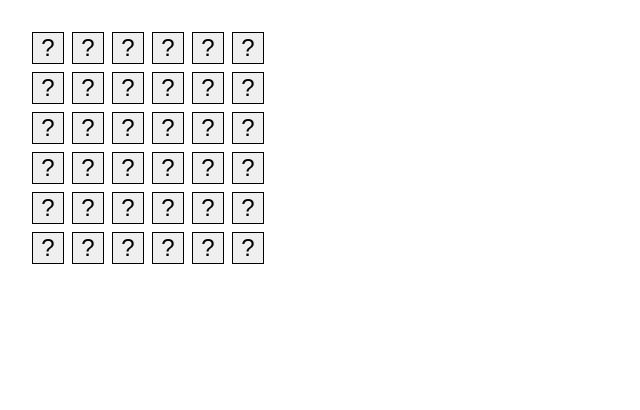
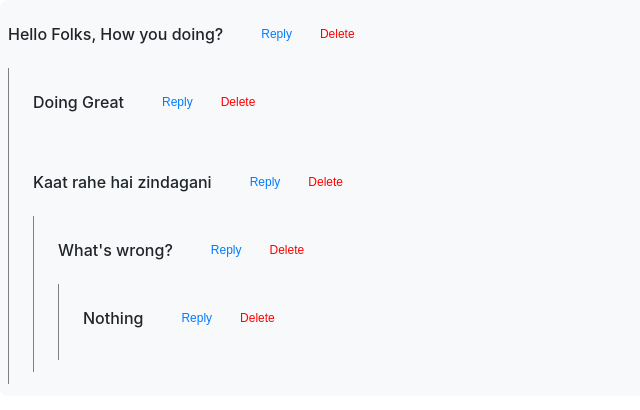
Before and after one commit to bhavyaajainn/Frontend-Interview_Preparation, a React (Create React App) app in the folder machine-coding/: page / in a window 1280 px wide. Shown: the top 410 px of the page, without its empty margins (0-640 px from the left). Built offline with nearby package versions, Linux system fonts and the light colour scheme.

Commit message:
React nested comments

```diff
--- a/machine-coding/src/App.js
+++ b/machine-coding/src/App.js
@@ -1,7 +1,7 @@
-import ReactMemoryGame from "./components/ReactMemoryGame/ReactMemoryGame";
+import ReactNestedComponents from "./components/ReactNestedComments/ReactNestedComponents";
 
 function App() {
-  return <ReactMemoryGame />;
+  return <ReactNestedComponents />;
 }
 
 export default App;
--- /dev/null
+++ b/machine-coding/src/components/ReactNestedComments/ReactNestedComponents.css
@@ -0,0 +1,82 @@
+/* Basic container for each comment */
+.comment-container {
+  padding: 0.5rem;
+  background-color: #f8f9fa;
+  border-radius: 0.5rem;
+  margin-bottom: 0.25rem;
+}
+
+/* Header containing the text and action buttons */
+.comment-header {
+  display: flex;
+  justify-content: start;
+  align-items: center;
+  gap: 2rem;
+}
+
+/* Styling for the comment text */
+.comment-value {
+  color: #212529;
+  font-size: 1rem;
+  font-weight: 500;
+}
+
+/* Container for the reply and delete buttons */
+.comment-actions {
+  display: flex;
+  gap: 1rem;
+}
+
+/* Reply and Delete button styling */
+.reply-btn,
+.delete-btn {
+  background: none;
+  border: none;
+  cursor: pointer;
+  color: #007bff;
+  font-size: 0.75rem;
+}
+
+.delete-btn {
+  color: red;
+}
+
+.reply-btn:hover,
+.delete-btn:hover {
+  text-decoration: underline;
+}
+
+/* Reply form styling */
+.reply-form {
+  margin-top: 0.5rem;
+}
+
+.reply-textarea {
+  width: 100%;
+  padding: 0.5rem;
+  border: 1px solid #ced4da;
+  border-radius: 0.25rem;
+  margin-bottom: 0.5rem;
+  resize: none;
+}
+
+/* Button to post the reply */
+.post-reply-btn {
+  background-color: #007bff;
+  color: white;
+  padding: 0.5rem 1rem;
+  border: none;
+  border-radius: 0.25rem;
+  cursor: pointer;
+}
+
+.post-reply-btn:hover {
+  background-color: #0056b3;
+}
+
+/* Nested comments are indented and separated with a left border */
+.nested-comments {
+  padding-left: 1rem;
+  border-left: 1px solid grey;
+  margin-top: 0.5rem;
+}
--- /dev/null
+++ b/machine-coding/src/components/ReactNestedComments/ReactNestedComponents.js
@@ -0,0 +1,100 @@
+import React, { useState } from "react";
+import ReplyComment from "./ReplyComment";
+import "./ReactNestedComponents.css";
+import commentsData from "./commentsData.json";
+import { all } from "axios";
+
+const CommentBox = ({ comment, allComments, addComment, deleteComment }) => {
+  const [showReplyBox, setShowReplyBox] = useState(false);
+
+  const handleClick = () => {
+    setShowReplyBox(!showReplyBox);
+  };
+
+  return (
+    <div className="comment-container">
+      <div className="comment-header">
+        <p className="comment-value">{comment.value}</p>
+        <div className="comment-actions">
+          <button className="reply-btn" onClick={handleClick}>
+            {showReplyBox ? "Cancel" : "Reply"}
+          </button>
+          <button
+            className="delete-btn"
+            onClick={() => deleteComment(comment.id)}
+          >
+            Delete
+          </button>
+        </div>
+      </div>
+
+      {showReplyBox && (
+        <ReplyComment
+          setShowReplyBox={setShowReplyBox}
+          addComment={addComment}
+          id={comment.id}
+        />
+      )}
+      <div className="nested-comments">
+        {comment.children.map((childId) => {
+          return (
+            <CommentBox
+              key={childId}
+              comment={allComments[childId]}
+              allComments={allComments}
+              addComment={addComment}
+              deleteComment={deleteComment}
+            />
+          );
+        })}
+      </div>
+    </div>
+  );
+};
+
+const ReactNestedComponents = () => {
+  const [comments, setComments] = useState(commentsData.comments);
+  const comment = comments[1];
+  const allComments = comments;
+
+  const addComment = (value, parentId) => {
+    const newId = Date.now();
+    const newComment = { id: newId, value, parentId, children: [] };
+    setComments((prevComments) => {
+      const updatedComment = { ...prevComments, [newId]: newComment };
+      updatedComment[parentId].children.push(newId);
+      return updatedComment;
+    });
+  };
+
+  const deleteComment = (id) => {
+    const parentId = comments[id].parentId;
+    setComments((prevComments) => {
+      const updatedComments = { ...prevComments };
+      updatedComments[parentId].children = updatedComments[
+        parentId
+      ].children.filter((childId) => {
+        return childId !== id;
+      });
+      const queue = [id];
+      while (queue.length > 0) {
+        const nodeToDelete = queue.shift();
+        queue.push(...updatedComments[nodeToDelete].children);
+        delete updatedComments[nodeToDelete];
+      }
+      return updatedComments;
+    });
+  };
+
+  return (
+    <div>
+      <CommentBox
+        comment={comment}
+        allComments={allComments}
+        addComment={addComment}
+        deleteComment={deleteComment}
+      />
+    </div>
+  );
+};
+export default ReactNestedComponents;
--- /dev/null
+++ b/machine-coding/src/components/ReactNestedComments/ReplyComment.js
@@ -0,0 +1,26 @@
+import React, { useState } from "react";
+import "./ReactNestedComponents.css";
+
+const ReplyComment = ({ setShowReplyBox, addComment, id }) => {
+  const [reply, setReply] = useState("");
+  const handlePostReply = () => {
+    addComment(reply, id);
+    setReply("");
+    setShowReplyBox(false);
+  };
+  return (
+    <div>
+      <textarea
+        className="reply-textarea"
+        value={reply}
+        onChange={(e) => setReply(e.target.value)}
+        placeholder="Write your reply here..."
+      ></textarea>
+      <button className="post-reply-btn" onClick={handlePostReply}>
+        Post Reply
+      </button>
+    </div>
+  );
+};
+
+export default ReplyComment;
--- /dev/null
+++ b/machine-coding/src/components/ReactNestedComments/commentsData.json
@@ -0,0 +1,34 @@
+{
+  "comments": {
+    "1": {
+      "id": 1,
+      "parentId": null,
+      "value": "Hello Folks, How you doing?",
+      "children": [2, 3]
+    },
+    "2": {
+      "id": 2,
+      "parentId": 1,
+      "value": "Doing Great",
+      "children": []
+    },
+    "3": {
+      "id": 3,
+      "parentId": 1,
+      "value": "Kaat rahe hai zindagani",
+      "children": [4]
+    },
+    "4": {
+      "id": 4,
+      "parentId": 3,
+      "value": "What's wrong?",
+      "children": [5]
+    },
+    "5": {
+      "id": 5,
+      "parentId": 4,
+      "value": "Nothing",
+      "children": []
+    }
+  }
+}
```
